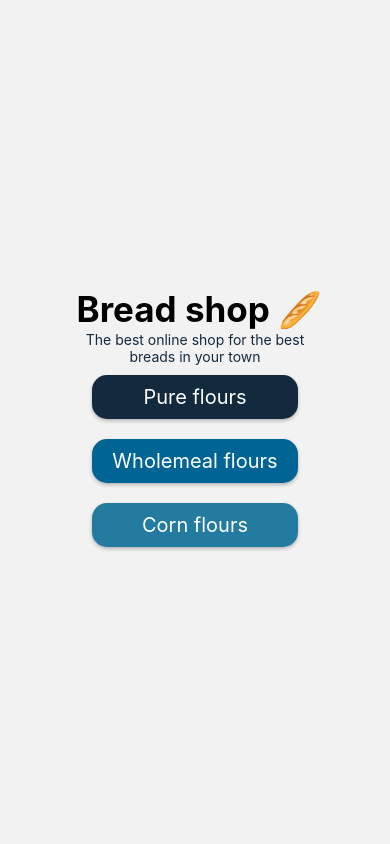
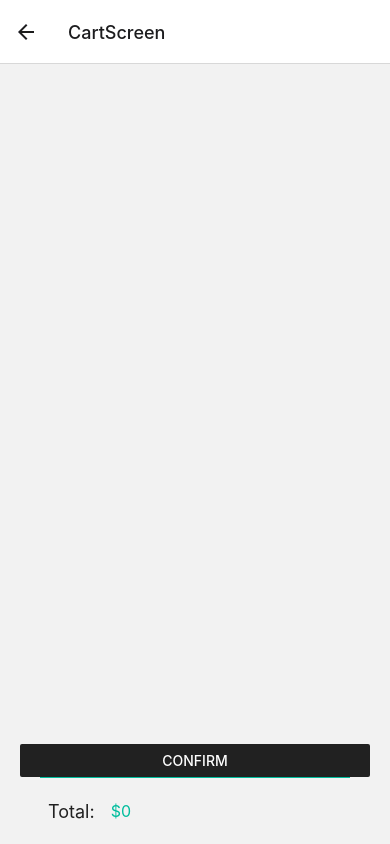
Before and after one commit to nahuerodcast/breadappshop, a React Native app: screen /CartScreen in a window 390 px wide. Built offline with nearby package versions, Linux system fonts and the light colour scheme.

Commit message:
integrating firebase realtime database

```diff
--- a/src/components/cart-item/styles.js
+++ b/src/components/cart-item/styles.js
@@ -4,9 +4,7 @@ export const styles = StyleSheet.create({
   container: {
     flex: 1,
   },
-  header: {
-    fontFamily: 'OpenSans-Bold',
-  },
+  header: {},
   name: {
     fontSize: 20,
     color: '#212121',
@@ -20,11 +18,9 @@ export const styles = StyleSheet.create({
   },
   quantity: {
     fontSize: 16,
-    fontFamily: 'OpenSans-Regular',
   },
   price: {
     fontSize: 16,
-    fontFamily: 'OpenSans-Regular',
     color: '#212121',
   },
 });
--- /dev/null
+++ b/src/constants/cart.js
@@ -0,0 +1,38 @@
+export const CART = [
+  {
+    id: 1,
+    name: 'Pan Ciabatta',
+    price: 2.99,
+    quantity: 2,
+  },
+  {
+    id: 2,
+    name: 'Pan de Avena',
+    price: 3.99,
+    quantity: 1,
+  },
+  {
+    id: 3,
+    name: 'Pan de Chocolate',
+    price: 5.0,
+    quantity: 5,
+  },
+  {
+    id: 4,
+    name: 'Pan Ciabatta',
+    price: 2.99,
+    quantity: 4,
+  },
+  {
+    id: 5,
+    name: 'Pan de Avena',
+    price: 3.99,
+    quantity: 3,
+  },
+  {
+    id: 6,
+    name: 'Pan de Chocolate',
+    price: 5.0,
+    quantity: 2,
+  },
+];
--- a/src/navigation/main.js
+++ b/src/navigation/main.js
@@ -3,6 +3,7 @@ import {createNativeStackNavigator} from '@react-navigation/native-stack';
 import HomeScreen from '../screens/HomeScreen/HomeScreen';
 import CategoriesScreen from '../screens/CategoriesScreen/CategoriesScreen';
 import ProductScreen from '../screens/ProductScreen/ProductScreen';
+import CartScreen from '../screens/CartScreen/CartScreen';
 
 const Stack = createNativeStackNavigator();
 
@@ -24,6 +25,7 @@ const MainNavigator = () => {
         component={ProductScreen}
         options={({route}) => ({title: route.params.name})}
       />
+      <Stack.Screen name="CartScreen" component={CartScreen} />
     </Stack.Navigator>
   );
 };
--- a/src/screens/CartScreen/CartScreen.js
+++ b/src/screens/CartScreen/CartScreen.js
@@ -9,7 +9,7 @@ const CartScreen = ({navigation}) => {
   const dispatch = useDispatch();
   const items = useSelector(state => state.cart.items);
   const total = useSelector(state => state.cart.total);
-  const user = useSelector(state => state.auth.userId);
+  const user = useSelector(state => state.cart.userId);
 
   const handleDeleteItem = id => dispatch(removeItem(id));
 
--- a/src/screens/CartScreen/styles.js
+++ b/src/screens/CartScreen/styles.js
@@ -22,13 +22,11 @@ export const styles = StyleSheet.create({
   },
   total: {
     fontSize: 18,
-    fontFamily: 'OpenSans-Regular',
     padding: 8,
     color: '#212121',
   },
   totalPrice: {
     fontSize: 16,
-    fontFamily: 'OpenSans-Bold',
     padding: 8,
     color: colors.primaryColor,
   },
--- a/src/screens/productScreen/productScreen.js
+++ b/src/screens/productScreen/productScreen.js
@@ -1,11 +1,17 @@
 import {View, Text, Button, Image} from 'react-native';
 import React from 'react';
 import {styles} from './styles';
-import {useSelector, connect} from 'react-redux';
+import {useSelector, connect, useDispatch} from 'react-redux';
+import {addItem} from '../../store/actions/cart.action';
 
 export const ProductScreen = ({navigation, route}) => {
+  const dispatch = useDispatch();
+
   const product = useSelector(state => state.products.selectedProduct);
   const {name, description, image, price, weight} = product;
+
+  const handleAddToCart = () => dispatch(addItem(product));
+
   return (
     <View style={styles.container}>
       <Image
@@ -25,7 +31,8 @@ export const ProductScreen = ({navigation, route}) => {
               title="Order Now 🥖"
               color={'white'}
               onPress={() => {
-                null;
+                handleAddToCart();
+                navigation.navigate('CartScreen');
               }}
             />
           </View>
--- /dev/null
+++ b/src/store/actions/cart.action.js
@@ -0,0 +1,37 @@
+import {URL_API} from '../../utils/database';
+import {cartTypes} from '../types/cart.types';
+
+const {ADD_ITEM, REMOVE_ITEM, COMFIRM_CART} = cartTypes;
+
+export const addItem = item => ({
+  type: ADD_ITEM,
+  item,
+});
+
+export const removeItem = id => ({
+  type: REMOVE_ITEM,
+  id,
+});
+
+export const confirmCart = (cart, total, user) => {
+  return async dispatch => {
+    try {
+      const response = await fetch(`${URL_API}/order.json`, {
+        method: 'POST',
+        headers: {
+          'Content-Type': 'application/json',
+        },
+        body: JSON.stringify({date: Date.now(), items: cart, total, user}),
+      });
+
+      const result = await response.json();
+
+      dispatch({
+        type: COMFIRM_CART,
+        cart: result,
+      });
+    } catch (error) {
+      console.log(error.message);
+    }
+  };
+};
--- a/src/store/index.js
+++ b/src/store/index.js
@@ -1,12 +1,15 @@
 import {combineReducers, createStore, applyMiddleware} from 'redux';
 import thunk from 'redux-thunk';
 
+//reducers
 import categoryReducer from '../store/reducers/category.reducer';
 import productReducer from '../store/reducers/product.reducer';
+import cartReducer from '../store/reducers/cart.reducer';
 
 const rootReducer = combineReducers({
   categories: categoryReducer,
   products: productReducer,
+  cart: cartReducer,
 });
 
 export default createStore(rootReducer, applyMiddleware(thunk));
--- /dev/null
+++ b/src/store/reducers/cart.reducer.js
@@ -0,0 +1,57 @@
+import {cartTypes} from '../types/cart.types';
+import {CART} from '../../constants/cart';
+
+const {ADD_ITEM, REMOVE_ITEM, COMFIRM_CART} = cartTypes;
+
+const initialState = {
+  items: [],
+  total: 0,
+};
+
+const sumTotal = list =>
+  list
+    .map(item => item.quantity * item.price)
+    .reduce((acc, curr) => acc + curr, 0);
+
+const cartReducer = (state = initialState, action) => {
+  switch (action.type) {
+    case ADD_ITEM:
+      const indexItem = state.items.findIndex(
+        item => item.id === action.item.id,
+      );
+      if (indexItem === -1) {
+        const item = {...action.item, quantity: 1};
+        const updatedCart = [...state.items, item];
+        return {
+          ...state,
+          items: updatedCart,
+          total: sumTotal(updatedCart),
+        };
+      }
+
+      const items = [...state.items].map(item => {
+        if (item.id === action.item.id) {
+          item.quantity++;
+        }
+        return item;
+      });
+      return {
+        ...state,
+        items,
+        total: sumTotal(items),
+      };
+    case REMOVE_ITEM:
+      const cleanCart = [...state.items].filter(item => item.id !== action.id);
+      return {
+        ...state,
+        items: cleanCart,
+        total: sumTotal(cleanCart),
+      };
+    case COMFIRM_CART:
+      return state;
+    default:
+      return state;
+  }
+};
+
+export default cartReducer;
--- /dev/null
+++ b/src/store/types/cart.types.js
@@ -0,0 +1,5 @@
+export const cartTypes = {
+  ADD_ITEM: 'ADD_ITEM',
+  REMOVE_ITEM: 'REMOVE_ITEM',
+  COMFIRM_CART: 'COMFIRM_CART',
+};
```
